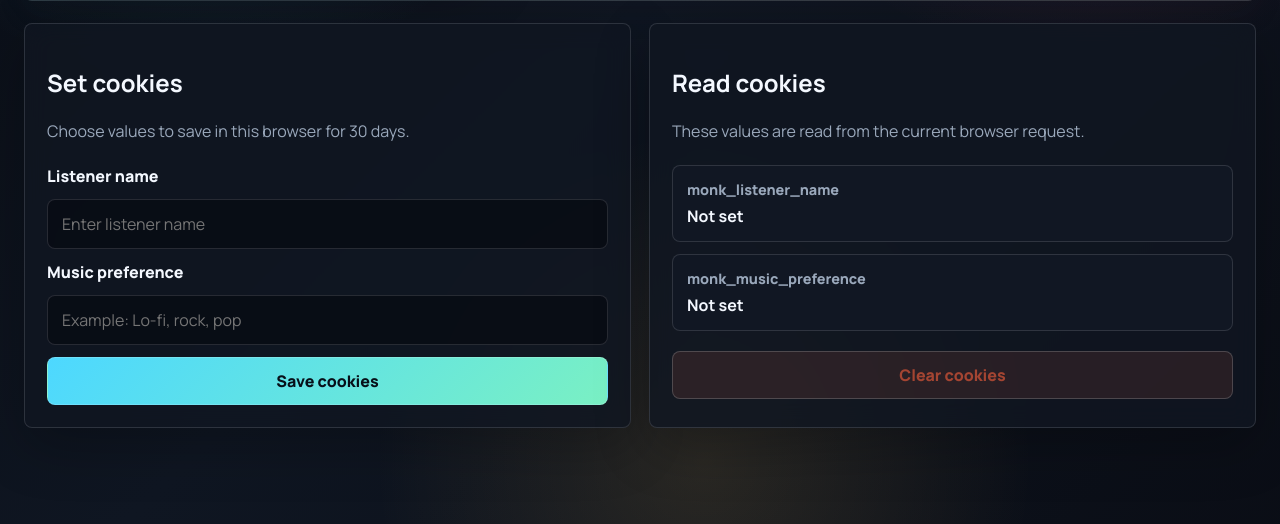
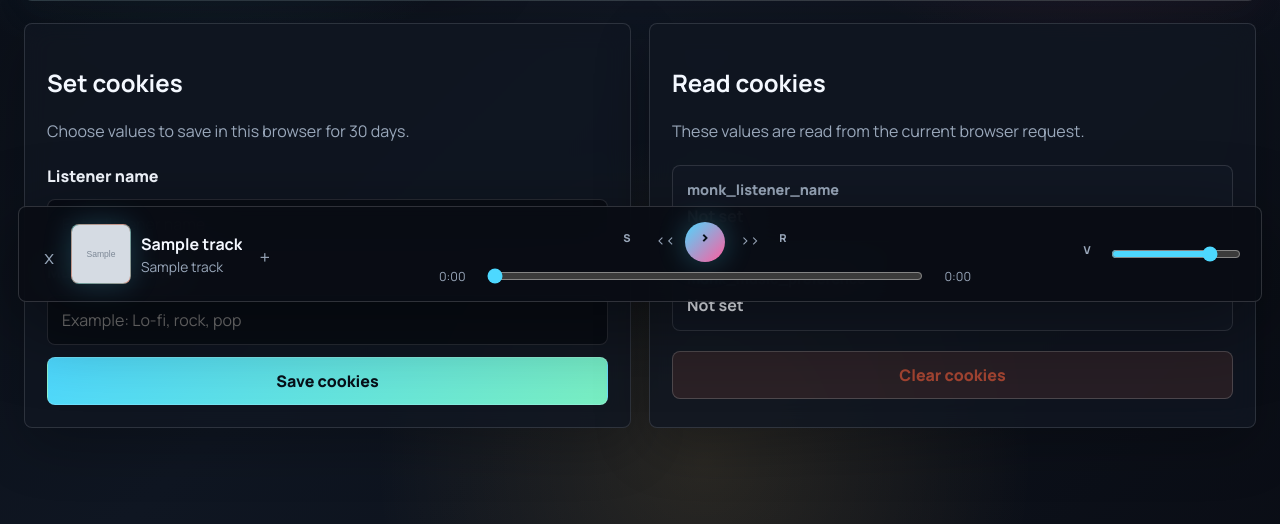
Before and after one commit to karansunar07/Monk-Play, a Flask app: page /cookies in a window 1280 px wide. Shown: the part 482-1006 px from the top of the page. Run offline with Flask 3, Linux system fonts and the light colour scheme; the visitor is signed in with stand-in values (Sample User, id 1); tables that the repository leaves empty hold one stand-in row (values such as "Sample post"); grey boxes marked "Sample" are stand-in pictures; grey boxes are pictures that could not be loaded.

Commit message:
Refine shared music player markup

```diff
--- a/app/templates/partials/music_player.html
+++ b/app/templates/partials/music_player.html
@@ -1,15 +1,16 @@
-{% if first_playable_track %}
+{% set player_track = first_playable_track|default(base_first_playable_track|default(None)) %}
+{% if player_track %}
 <section class="music-player" aria-label="Music player">
     <div class="player-now">
         <button id="close-player-btn" class="player-mini-btn" type="button" aria-label="Hide player">Close</button>
-        {% if first_playable_track.playlist_image_url %}
-        <img id="player-cover" class="player-cover" src="{{ first_playable_track.playlist_image_url }}" alt="">
+        {% if player_track.playlist_image_url %}
+        <img id="player-cover" class="player-cover" src="{{ player_track.playlist_image_url }}" alt="">
         {% else %}
         <div id="player-cover" class="player-cover" aria-hidden="true">MP</div>
         {% endif %}
         <div>
-            <strong id="player-title">{{ first_playable_track.track_name }}</strong>
-            <span id="player-artist">{{ first_playable_track.artist_names or "Unknown artist" }}</span>
+            <strong id="player-title">{{ player_track.track_name }}</strong>
+            <span id="player-artist">{{ player_track.artist_names or "Unknown artist" }}</span>
         </div>
         <button id="save-track-btn" class="player-mini-btn" type="button" aria-label="Save track">Save</button>
     </div>
```
